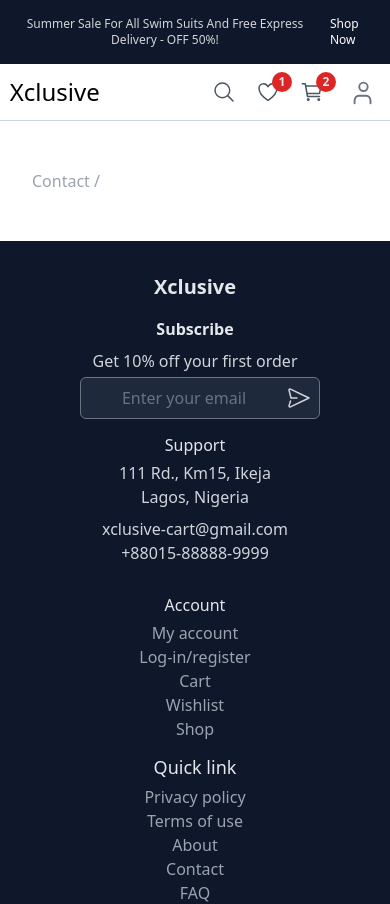
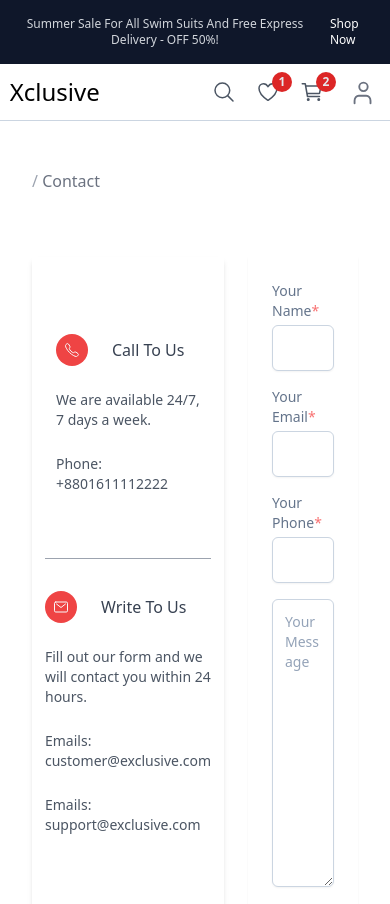
Before and after one commit to josh-ag/Xclusive-cart, a Next.js app: page /contact in a window 390 px wide. Shown: the top 904 px of the page. Built offline with nearby package versions, Linux system fonts and the light colour scheme.

Commit message:
important update

```diff
--- a/app/contact/page.tsx
+++ b/app/contact/page.tsx
@@ -1,12 +1,101 @@
+import { IoCallOutline, IoMailOutline } from "react-icons/io5";
+
 export default function Page() {
   return (
-    <div className="container mx-auto my-4  w-full h-auto p-8 space-y-8">
+    <div className="container mx-auto my-4  w-full h-auto p-8 space-y-16">
       {/* Header */}
       <header className="flex justify-between items-center">
         <h4 className="text-base font-medium text-gray-400 d:text-base lg:text-lg">
-          Contact /
+          / <span className="text-gray-500 font-medium">Contact</span>
         </h4>
       </header>
+
+      <div className="flex items-stretch flex-wrap justify-between space-x-6">
+        <div className="flex flex-col items-center justify-center shadow-md w-48 md:w-60 p-6 space-y-16 divide-y divide-gray-400">
+          <div className="flex flex-col space-y-6">
+            <div className="flex items-center space-x-6">
+              <div className="p-2 rounded-full bg-red-500">
+                <IoCallOutline className="w-4 h-4 lg:w-6 lg:h-6 text-gray-50 font-bold" />
+              </div>
+              <h2 className="text-gray-700 text-base lg:text-2xl font-medium">
+                Call To Us
+              </h2>
+            </div>
+            <h4 className="text-sm lg:text-base text-gray-600">
+              We are available 24/7, 7 days a week.
+            </h4>
+            <h4 className="text-sm lg:text-base text-gray-600">
+              Phone: +8801611112222
+            </h4>
+          </div>
+
+          <div className="flex flex-col space-y-6 pt-8">
+            <div className="flex items-center space-x-6">
+              <div className="p-2 rounded-full bg-red-500">
+                <IoMailOutline className="w-4 h-4 lg:w-6 lg:h-6 text-gray-50 font-bold" />
+              </div>
+              <h2 className="text-gray-700 text-base lg:text-2xl font-medium">
+                Write To Us
+              </h2>
+            </div>
+            <h4 className="text-sm lg:text-base text-gray-600">
+              Fill out our form and we will contact you within 24 hours.
+            </h4>
+            <h4 className="text-sm lg:text-base text-gray-600">
+              Emails: customer@exclusive.com
+            </h4>
+
+            <h4 className="text-sm lg:text-base text-gray-600">
+              Emails: support@exclusive.com
+            </h4>
+          </div>
+        </div>
+
+        <div className="flex-1  p-6 space-y-16 shadow-sm">
+          <form className="flex flex-col space-y-4">
+            <div className="grid grid-cols-1 md:grid-cols-3 gap-4">
+              <label className="block flex-1">
+                <span className="block text-sm font-medium text-slate-500">
+                  Your Name<span className="text-red-400">*</span>
+                </span>
+                <input
+                  type="text"
+                  name="name"
+                  className="mt-1 block w-full p-3 bg-white border border-slate-300 rounded-md text-sm shadow-sm placeholder-slate-400 focus:outline-none focus:border-sky-500 focus:ring-1 focus:ring-sky-500 disabled:bg-slate-50 disabled:text-slate-500 disabled:border-slate-200 disabled:shadow-none invalid:border-pink-500 invalid:text-pink-600 focus:invalid:border-pink-500 focus:invalid:ring-pink-500"
+                />
+              </label>
+              <label className="block flex-1">
+                <span className="block text-sm font-medium text-slate-500">
+                  Your Email<span className="text-red-400">*</span>
+                </span>
+                <input
+                  type="email"
+                  name="email"
+                  className="mt-1 block w-full p-3 bg-white border border-slate-300 rounded-md text-sm shadow-sm placeholder-slate-400 focus:outline-none focus:border-sky-500 focus:ring-1 focus:ring-sky-500 disabled:bg-slate-50 disabled:text-slate-500 disabled:border-slate-200 disabled:shadow-none invalid:border-pink-500 invalid:text-pink-600 focus:invalid:border-pink-500 focus:invalid:ring-pink-500"
+                />
+              </label>
+
+              <label className="block flex-1">
+                <span className="block text-sm font-medium text-slate-500">
+                  Your Phone<span className="text-red-400">*</span>
+                </span>
+                <input
+                  type="text"
+                  name="phone"
+                  className="mt-1 block w-full p-3 bg-white border border-slate-300 rounded-md text-sm shadow-sm placeholder-slate-400 focus:outline-none focus:border-sky-500 focus:ring-1 focus:ring-sky-500 disabled:bg-slate-50 disabled:text-slate-500 disabled:border-slate-200 disabled:shadow-none invalid:border-pink-500 invalid:text-pink-600 focus:invalid:border-pink-500 focus:invalid:ring-pink-500"
+                />
+              </label>
+            </div>
+
+            <textarea
+              rows={40}
+              name="message"
+              placeholder="Your Message"
+              className="max-h-72 block w-full p-3 bg-white border border-slate-300 rounded-md text-sm shadow-sm placeholder-slate-400 focus:outline-none focus:border-sky-500 focus:ring-1 focus:ring-sky-500 disabled:bg-slate-50 disabled:text-slate-500 disabled:border-slate-200 disabled:shadow-none invalid:border-pink-500 invalid:text-pink-600 focus:invalid:border-pink-500 focus:invalid:ring-pink-500"
+            />
+          </form>
+        </div>
+      </div>
     </div>
   );
 }
--- a/app/page.tsx
+++ b/app/page.tsx
@@ -343,7 +343,7 @@
         </div>
 
         {/* Categories */}
-        <div className="container pt-16 flex flex-col justify-center space-y-6  mx-auto pb-8">
+        <div className="container pt-16 flex flex-col justify-center space-y-8  mx-auto ">
           <div className="ml-4">
             {/* Bullet  */}
             <div className="flex items-center space-x-2">
@@ -374,12 +374,12 @@
           </div>
 
           {/* items */}
-          <div className="flex w-full  items-center justify-start  space-x-2 lg:space-x-6">
+          <div className="grid grid-cols-6 grid-rows-1 gap-4">
             {Categories.map((category: CategoryType) => (
               <Link
                 href={category.path}
                 key={category.id}
-                className="basis-1/6 p-2  md:py-6 md:px-4 text-xs md:text-sm lg:text-base text-gray-600 border border-gray-200 rounded-sm flex flex-col items-center justify-center hover:bg-red-500 hover:text-gray-100"
+                className="p-4 text-xs font-light md:text-sm lg:text-base text-gray-600 border border-gray-200 rounded-sm flex flex-col items-center justify-center truncate text-ellipsis hover:bg-red-500 hover:text-gray-100"
               >
                 <category.logo className="w-4 h-4 lg:w-6 lg:h-6 mb-4" />
                 {category.type}
@@ -534,10 +534,13 @@
           </div>
 
           {/* items */}
-          <div className="self-center grid grid-cols-2 md:grid-cols-3 lg:grid-cols-4  gap-4 mb-6 px-4 md:px-0">
+          <div className="w-full grid grid-cols-2 md:grid-cols-3 lg:grid-cols-4 xl:grid-cols-5  gap-4 mb-6">
             {products.map((item: TrendingProductsType) => (
-              <div key={item.ID} className={`relative flex flex-col space-y-4`}>
-                <div className="relative  w-40 h-40 md:w-48 md:h-48 lg:w-52 lg:h-52 bg-gray-100 rounded-sm flex items-center justify-center">
+              <div
+                key={item.ID}
+                className={`relative flex flex-col space-y-4 items-center`}
+              >
+                <div className="relative w-5/6  h-40 md:w-48 md:h-48 lg:w-52 lg:h-52 bg-gray-100 rounded-sm flex items-center justify-center">
                   {item.isNew ? (
                     <button className="absolute left-4 top-4 rounded-md p-1 bg-green-400 text-xs md:text-sm text-gray-50 font-base text-center w-12 h-8">
                       New
```
Also changed, not shown: app/about/page.tsx (+18 -19 lines).
